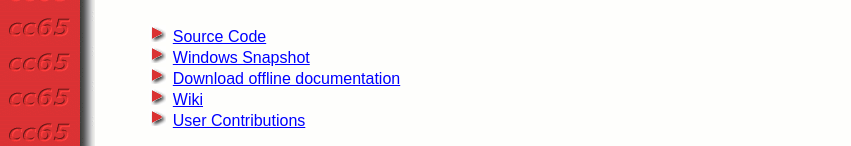
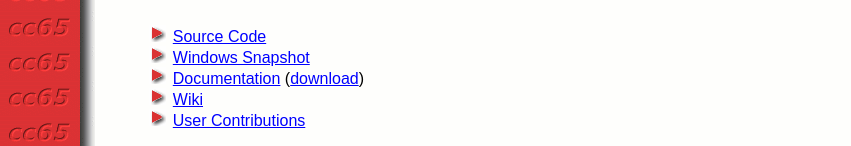
Before and after one commit to cc65/cc65.github.io, a plain HTML site: page index.html in a window 1280 px wide. Shown: the part 1355-1501 px from the top of the page, without its empty margins (0-851 px from the left). Drawn offline with Linux system fonts and the light colour scheme.

Commit message:
Update index.html

```diff
--- a/index.html
+++ b/index.html
@@ -113,7 +113,7 @@
         </a>
       </li>
       <li>
-        <a href="https://github.com/cc65/doc/archive/refs/heads/master.zip" download="cc65-doc.zip">Download offline documentation</a>
+        <a href="doc/">Documentation</a> (<a href="https://github.com/cc65/doc/archive/refs/heads/master.zip" download="cc65-doc.zip">download</a>)
       </li>
       <li>
         <a href="https://github.com/cc65/wiki/wiki">Wiki</a>
```
